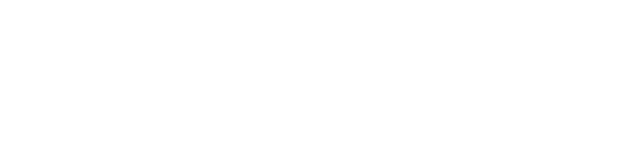
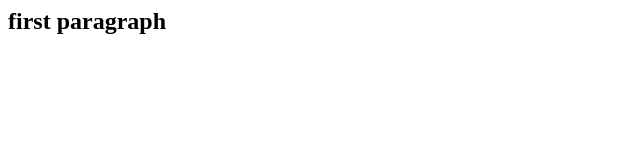
Before and after one commit to abduqodir05/golang_git, a plain HTML site: page home.html in a window 1280 px wide. Shown: the whole page, without its empty margins (0-640 px from the left). Drawn offline with Linux system fonts and the light colour scheme.

Commit message:
paragraph added

```diff
--- a/home.html
+++ b/home.html
@@ -7,6 +7,6 @@
   <title>Document</title>
 </head>
 <body>
-
+  <h2>first paragraph</>
 </body>
 </html>
```
